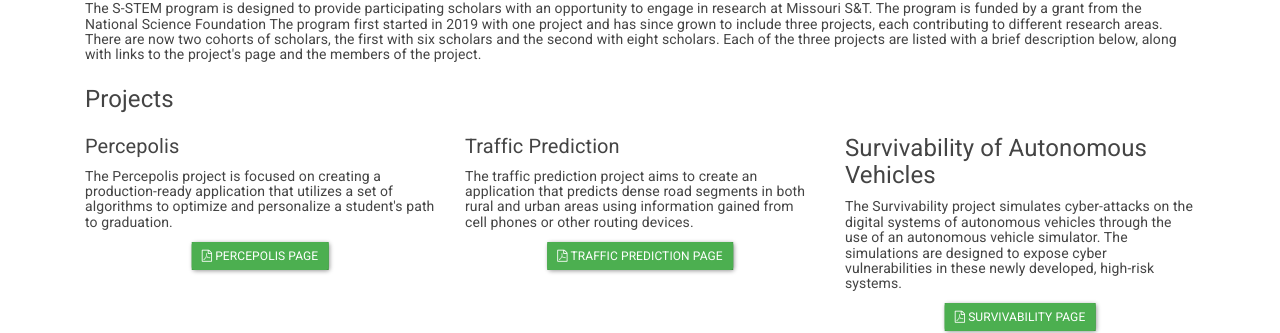
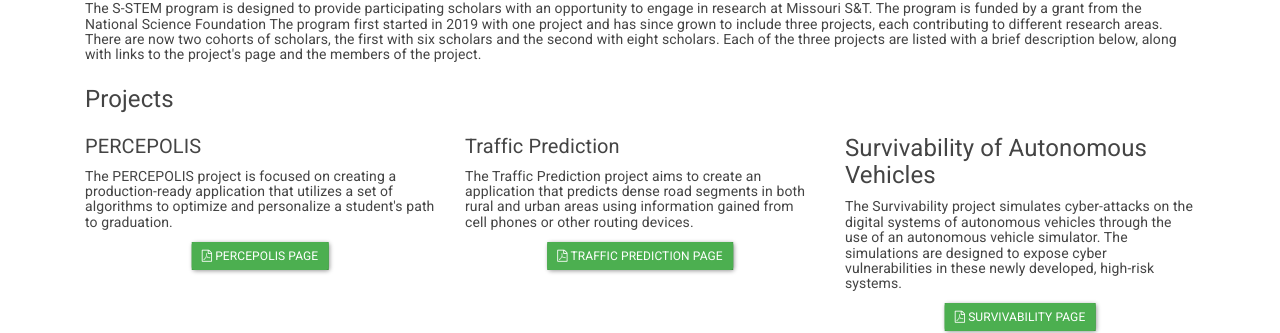
Before and after one commit to sendecomp/sendecomp-website, a Jekyll site: the page built from sstem/grant.html, in a window 1280 px wide. Shown: the part 280-613 px from the top of the page. Built offline with Jekyll 4.4.1, drawn with Linux system fonts in a browser that asks for light colours.

Commit message:
Minor fixes to S-STEM pages
Minor fixes to S-STEM pages before publication.

```diff
--- a/sstem/grant.html
+++ b/sstem/grant.html
@@ -30,9 +30,9 @@ title: S-STEM Program
 		<h4>Projects</h4>
 	</div>
   <div class="col-sm-4 col-md-4">
-    <h5>Percepolis</h5>
+    <h5>PERCEPOLIS</h5>
     <h6>
-			The Percepolis project is focused on creating a production-ready application that utilizes a set of algorithms to optimize and personalize a student's path to graduation.
+			The PERCEPOLIS project is focused on creating a production-ready application that utilizes a set of algorithms to optimize and personalize a student's path to graduation.
 		</h6>
 		<div class="center">
 			<a href="{{ site.baseurl }}/sstem/percepolis"
@@ -44,7 +44,7 @@ title: S-STEM Program
   </div>
   <div class="col-sm-4 col-md-4">
     <h5>Traffic Prediction</h5>
-    <h6>The traffic prediction project aims to create an application that predicts dense road segments in both rural and urban areas using information gained from cell phones or other routing devices.</h6>
+    <h6>The Traffic Prediction project aims to create an application that predicts dense road segments in both rural and urban areas using information gained from cell phones or other routing devices.</h6>
 		<div class="center">
 			<a href="{{ site.baseurl }}/sstem/trafficprediction"
          class="btn btn-success btn-sm">
--- a/sstem/percepolis.html
+++ b/sstem/percepolis.html
@@ -68,8 +68,8 @@ title: PERCEPOLIS
 		<ul>
 			<li>Nic Dobbins - Master's Student/Server-side Lead</li>
 			<li>Sanfan Liu - Master's Student/Server-side Developer</li>
+			<li>Mitchell Skaggs - Accelerated Master's Student/Server-side Developer</li>
 			<li>Arianna Chaves - Client-side Lead</li>
-			<li>Mitchell Skaggs - Server-side Developer</li>
 			<li>Hans Hernandez - Server-side Developer</li>
 			<li>Hayden Dixon - Client-side Developer</li>
 			<li>Thomas Gleiforst - Client-side Developer</li>
--- a/sstem/survivability.html
+++ b/sstem/survivability.html
@@ -29,7 +29,7 @@ title: Survivability of Autonomous Vehicles
     <h4>Our Goal</h4>
 		<h6>The Survivability project aims to create qualitative and quantitative models for the survivability of autonomous vehicles under faults
 		and well correlated failures. This involves the investigation of autonomous vehicle vulnerabilities, which provides the prioritization of attacks
-		based on their probability of success. The insights gained from this experimentation will help fortify the platform against future attacks,\
+		based on their probability of success. The insights gained from this experimentation will help fortify the platform against future attacks
 		through criticality analysis, with the goal of increasing survivability.
 		</h6>
   </div>
--- a/sstem/trafficprediction.html
+++ b/sstem/trafficprediction.html
@@ -27,7 +27,7 @@ title: Traffic Prediction
 	</div>
 	<div class="col-sm-4 col-md-8">
     <h4>Our Goal</h4>
-		<h6>The traffic prediction group is working to create an application that predicts dense road segments by using information that can be
+		<h6>The Traffic Prediction group is working to create an application that predicts dense road segments by using information that can be
 		gained from a cell phone or other routing device, such as heading, destination, and location. Our prediction method attempts to be as
 		accurate as possible by accounting for predicted dense areas when predicting dense areas further in the future. We also attempt to be as
 		computationally efficient as possible by reducing the areas that are searched for dense roads by using dynamically sized cells. Having the
```
Also changed, not shown: other parts of sstem/survivability.html (+1 -1 lines), img/traffic-prediction-overview-diagram.png.
